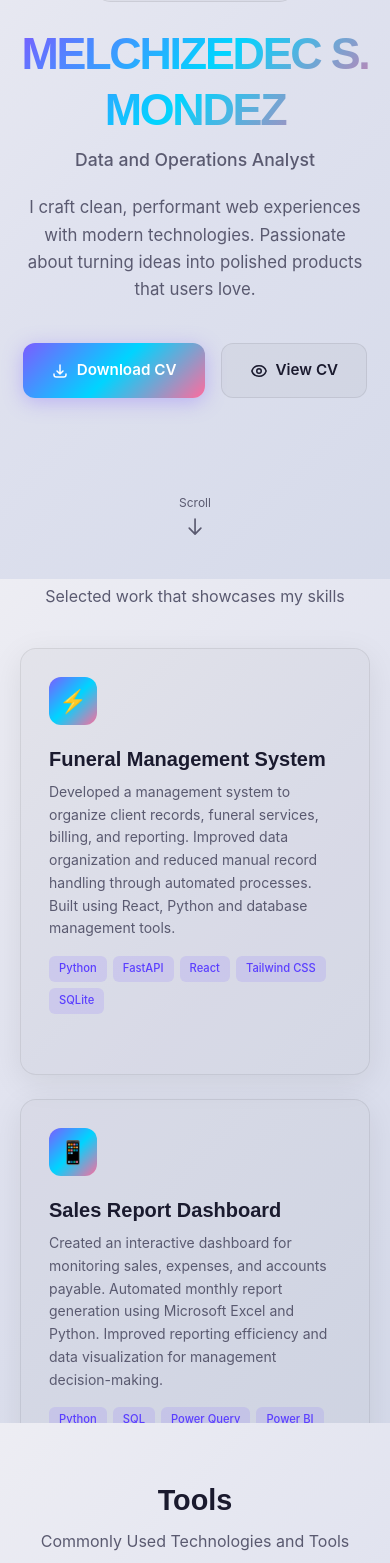
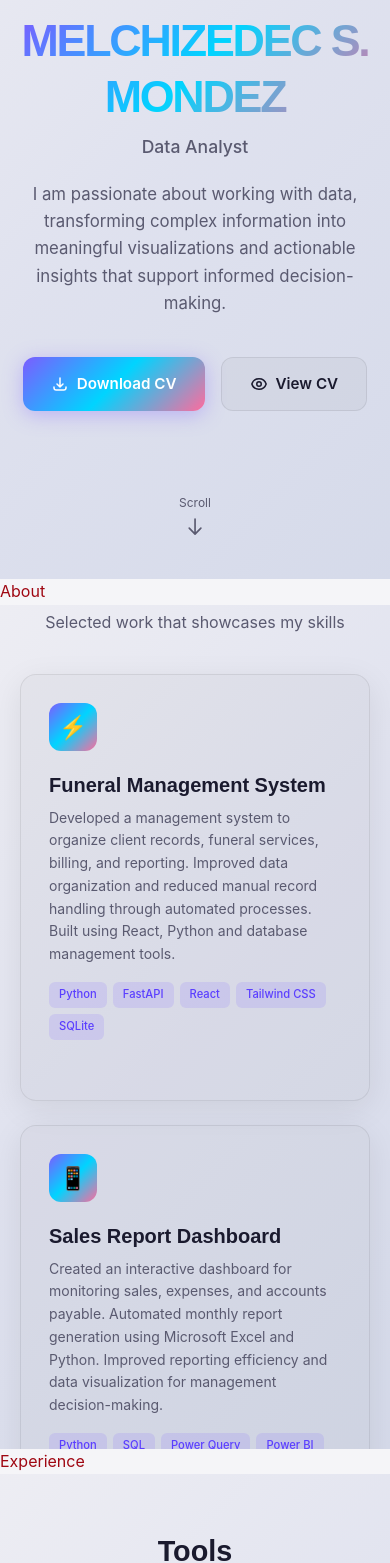
Before and after one commit to jimbros18/react_portfolio, a React (Vite) app: page / in a window 390 px wide. Shown: the part 265-1828 px from the top of the page. Built offline with nearby package versions, Linux system fonts and the light colour scheme.

Commit message:
updated cv & other components

```diff
--- a/src/App.jsx
+++ b/src/App.jsx
@@ -1,9 +1,13 @@
 import { useState, useEffect, useRef } from 'react'
+
+import About from './components/About'
+import Experience from './components/Experience'
 import Navbar from './components/Navbar'
 import Hero from './components/Hero'
 import Projects from './components/Projects'
 import Tools from './components/Tools'
 import Contact from './components/Contact'
+
 import cv from './cv.json'
 
 const profile = cv;
@@ -68,7 +72,9 @@ function App() {
         activeSection={activeSection}
       />
       <Hero pi={profile.personal_info}/>
+      <About />
       <Projects projects={profile.projects}/>
+      <Experience />
       <Tools skills ={profile.skills}/>
       <Contact />
     </>
--- /dev/null
+++ b/src/components/About.jsx
@@ -0,0 +1,9 @@
+export default function About () {
+
+    return (
+        <h1 className="text-red-800">
+            About
+        </h1>
+    )
+
+}
--- /dev/null
+++ b/src/components/Experience.jsx
@@ -0,0 +1,9 @@
+export default function Experience () {
+
+        return (
+        <h1 className="text-red-800">
+            Experience
+        </h1>
+    )
+
+}
--- a/src/components/Hero.jsx
+++ b/src/components/Hero.jsx
@@ -1,4 +1,16 @@
+  import { useEffect, useState } from "react";
+
 export default function Hero({pi}) {
+
+  const [jobIndex, setJobIndex] = useState(0);
+  useEffect(() => {
+    const interval = setInterval(() => {
+      setJobIndex((prev) => (prev + 1) % pi.job_title.length);
+    }, 1000);
+
+    return () => clearInterval(interval);
+  }, [pi.job_title]);
+
   return (
     <section id="main" className="section-full relative flex flex-col justify-center items-center overflow-hidden px-5 pt-24 pb-10 md:px-8">
       <div className="absolute inset-0 bg-gradient-2 opacity-60 z-0" />
@@ -10,11 +22,10 @@ export default function Hero({pi}) {
           {pi.first_name} {pi.middle_name} {pi.last_name}
         </h1>
         <p className="text-[clamp(1.1rem,2.5vw,1.4rem)] font-medium text-text-secondary mb-5">
-          {pi.job_title}
+          {pi.job_title[jobIndex]}
         </p>
         <p className="max-w-140 mx-auto mb-10 text-[1.05rem] leading-relaxed text-text-secondary">
-          I craft clean, performant web experiences with modern technologies.
-          Passionate about turning ideas into polished products that users love.
+          I am passionate about working with data, transforming complex information into meaningful visualizations and actionable insights that support informed decision-making.
         </p>
         <div className="flex gap-4 justify-center flex-wrap">
           <a
--- a/src/components/Navbar.jsx
+++ b/src/components/Navbar.jsx
@@ -1,14 +1,17 @@
 export default function Navbar({ theme, toggleTheme, activeSection }) {
   const links = [
     { href: '#main', label: 'Home', id: 'main' },
+    { href: '#about', label: 'About', id: 'about'},
     { href: '#projects', label: 'Projects', id: 'projects' },
+    { href: '#experience', label: 'Experience', id: 'experience'},
     { href: '#tools', label: 'Tools', id: 'tools' },
     { href: '#contact', label: 'Contact', id: 'contact' },
   ]
 
   return (
-    <nav className="fixed top-0 left-0 right-0 z-50 flex items-center justify-between px-6 py-4 md:px-10 bg-[var(--color-nav-bg)] backdrop-blur-2xl border-b border-[var(--color-card-border)] transition-[background-color] duration-[350ms]">
-      <div className="font-[family-name:var(--font-display)] font-bold text-xl tracking-tight text-gradient-1">
+    <nav className="fixed top-0 left-0 right-0 z-50 flex items-center justify-between px-6 py-4 md:px-10 bg-nav-bg backdrop-blur-2xl border-b border-card-border transition-[background-color] duration-350">
+
+      <div className="font-display font-bold text-xl tracking-tight text-gradient-1">
         YN.
       </div>
 
@@ -17,16 +20,19 @@ export default function Navbar({ theme, toggleTheme, activeSection }) {
           <li key={link.id}>
             <a
               href={link.href}
-              className={`group relative text-sm font-medium transition-colors duration-[350ms] ${
+              className={`group relative text-sm font-medium transition-colors duration-350 ${
                 activeSection === link.id
-                  ? 'text-[var(--color-text-primary)]'
-                  : 'text-[var(--color-text-secondary)] hover:text-[var(--color-text-primary)]'
+                  ? 'text-text-primary'
+                  : 'text-text-secondary hover:text-text-primary'
               }`}
             >
               {link.label}
+
               <span
-                className={`absolute -bottom-1 left-0 h-0.5 bg-gradient-1 transition-all duration-[350ms] ${
-                  activeSection === link.id ? 'w-full' : 'w-0 group-hover:w-full'
+                className={`absolute -bottom-1 left-0 h-0.5 bg-gradient-1 transition-all duration-350 ${
+                  activeSection === link.id
+                    ? 'w-full'
+                    : 'w-0 group-hover:w-full'
                 }`}
               />
             </a>
@@ -37,15 +43,37 @@ export default function Navbar({ theme, toggleTheme, activeSection }) {
       <button
         onClick={toggleTheme}
         aria-label="Toggle dark/light mode"
-        className="w-[42px] h-[42px] flex items-center justify-center rounded-full bg-[var(--color-card-bg)] border border-[var(--color-card-border)] text-[var(--color-text-primary)] cursor-pointer transition-all duration-[350ms] hover:border-[var(--color-accent)] hover:scale-[1.08]"
+        className="w-10.5 h-10.5 flex items-center justify-center rounded-full bg-card-bg border border-card-border text-text-primary cursor-pointer transition-all duration-350 hover:border-accent hover:scale-[1.08]"
       >
         {theme === 'light' ? (
-          <svg xmlns="http://www.w3.org/2000/svg" fill="none" viewBox="0 0 24 24" stroke="currentColor" strokeWidth="2" className="w-5 h-5">
-            <path strokeLinecap="round" strokeLinejoin="round" d="M12 3v1m0 16v1m9-9h-1M4 12H3m15.364 6.364l-.707-.707M6.343 6.343l-.707-.707m12.728 0l-.707.707M6.343 17.657l-.707.707M16 12a4 4 0 11-8 0 4 4 0 018 0z" />
+          <svg
+            xmlns="http://www.w3.org/2000/svg"
+            fill="none"
+            viewBox="0 0 24 24"
+            stroke="currentColor"
+            strokeWidth="2"
+            className="w-5 h-5"
+          >
+            <path
+              strokeLinecap="round"
+              strokeLinejoin="round"
+              d="M12 3v1m0 16v1m9-9h-1M4 12H3m15.364 6.364l-.707-.707M6.343 6.343l-.707-.707m12.728 0l-.707.707M6.343 17.657l-.707.707M16 12a4 4 0 11-8 0 4 4 0 018 0z"
+            />
           </svg>
         ) : (
-          <svg xmlns="http://www.w3.org/2000/svg" fill="none" viewBox="0 0 24 24" stroke="currentColor" strokeWidth="2" className="w-5 h-5">
-            <path strokeLinecap="round" strokeLinejoin="round" d="M20.354 15.354A9 9 0 018.646 3.646 9.003 9.003 0 0012 21a9.003 9.003 0 008.354-5.646z" />
+          <svg
+            xmlns="http://www.w3.org/2000/svg"
+            fill="none"
+            viewBox="0 0 24 24"
+            stroke="currentColor"
+            strokeWidth="2"
+            className="w-5 h-5"
+          >
+            <path
+              strokeLinecap="round"
+              strokeLinejoin="round"
+              d="M20.354 15.354A9 9 0 018.646 3.646 9.003 9.003 0 0012 21a9.003 9.003 0 008.354-5.646z"
+            />
           </svg>
         )}
       </button>
--- a/src/cv.json
+++ b/src/cv.json
@@ -6,7 +6,7 @@
     "address": "MONTEVISTA, DAVAO DE ORO",
     "phone": "+639301586281",
     "email": "jimbros18@gmail.com",
-    "job_title" : "Data and Operations Analyst"
+    "job_title" : ["Data Analyst", "Reports Analyst", "Web Developer"]
 
   },
   "experience": [
@@ -81,15 +81,15 @@
 
     ],
     "Others": [
-      {"tool" : "CRM Systems (AppFolio)", "icon": "https://img.icons8.com/ios-filled/100/FFFFFF/crm.png"},
+      {"tool" : "CRM Systems (AppFolio)", "icon": "https://img.icons8.com/ios-filled/100/EBEBEB/conference-call.png"},
       {"tool" : "Google Workspace", "icon": "https://cdn.jsdelivr.net/gh/devicons/devicon@latest/icons/google/google-original.svg"},
-      {"tool" : "Microsoft Office", "icon": "https://cdn.jsdelivr.net/gh/devicons/devicon@latest/icons/microsoft/microsoft-original.svg"},
-      {"tool" : "Data Entry & Management", "icon": "https://img.icons8.com/external-flaticons-lineal-color-flat-icons/64/FFFFFF/external-data-analytics-and-business-intelligence-flaticons-lineal-color-flat-icons.png"},
+      {"tool" : "Microsoft Office", "icon": "https://img.icons8.com/ios/100/EBEBEB/microsoft-office-2019.png"},
+      {"tool" : "Data Entry & Management", "icon": "https://img.icons8.com/dotty/80/EBEBEB/data-provider.png"},
       {"tool" : "Payroll Processing", "icon": "https://img.icons8.com/external-flaticons-lineal-color-flat-icons/64/FFFFFF/external-payroll-human-resources-flaticons-lineal-color-flat-icons.png"},
-      {"tool" : "Customer Service", "icon": "https://img.icons8.com/external-flaticons-lineal-color-flat-icons/64/FFFFFF/external-customer-service-communication-flaticons-lineal-color-flat-icons.png"},
-      {"tool" : "Troubleshooting", "icon": "https://img.icons8.com/external-flaticons-lineal-color-flat-icons/64/FFFFFF/external-troubleshooting-technology-flaticons-lineal-color-flat-icons.png"},
-      {"tool" : "Automation", "icon": "https://img.icons8.com/external-flaticons-lineal-color-flat-icons/64/FFFFFF/external-automation-technology-flaticons-lineal-color-flat-icons.png"},
-      {"tool" : "Administrative Support", "icon": "https://img.icons8.com/external-flaticons-lineal-color-flat-icons/64/FFFFFF/external-administrative-support-business-and-finance-flaticons-lineal-color-flat-icons.png"}
+      {"tool" : "Customer Service", "icon": "https://img.icons8.com/ios-filled/100/EBEBEB/online-support.png"},
+      {"tool" : "Troubleshooting", "icon": "https://img.icons8.com/external-solidglyph-m-oki-orlando/64/EBEBEB/external-software-maintenance-information-technology-solid-solidglyph-m-oki-orlando.png"},
+      {"tool" : "Automation", "icon": "https://img.icons8.com/ios-filled/100/EBEBEB/settings-3.png"},
+      {"tool" : "Administrative Support", "icon": "https://img.icons8.com/external-flatart-icons-outline-flatarticons/64/EBEBEB/external-filing-cyber-spot-and-cyber-security-flatart-icons-outline-flatarticons.png"}
     ]
   }
 }
```
